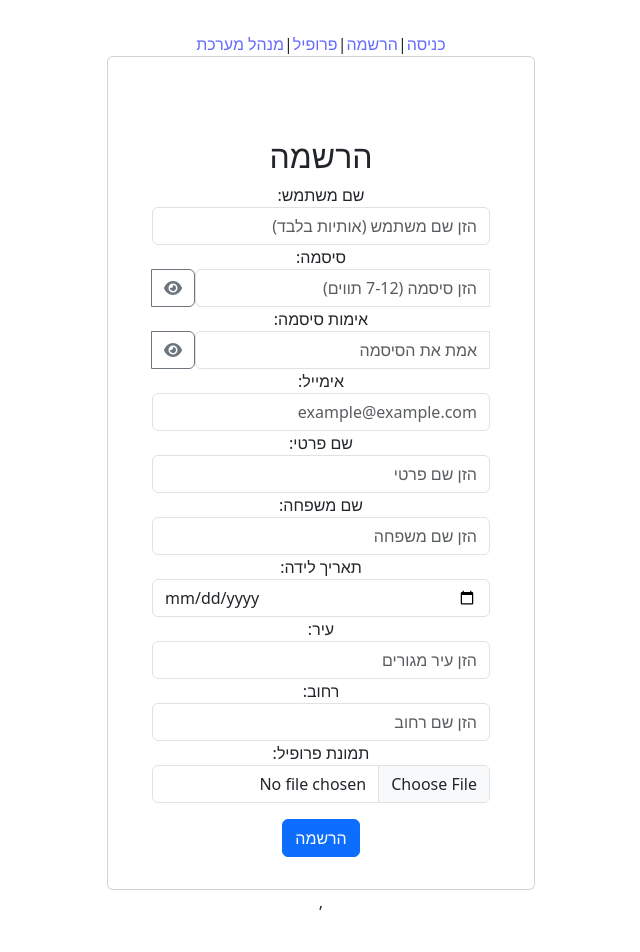
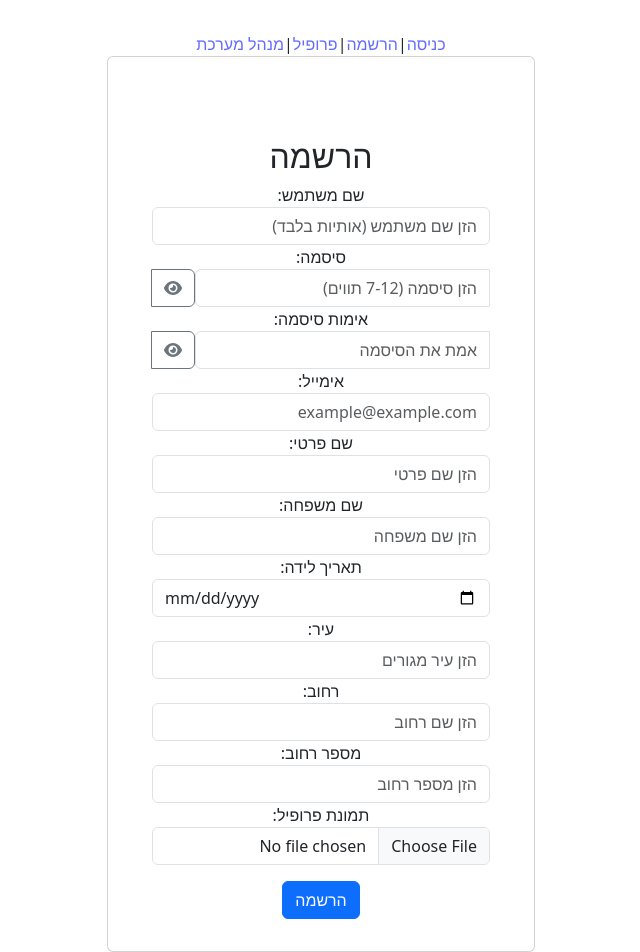
Before and after one commit to litals1379/REACT_HW3, a React (Vite) app: page /register in a window 1280 px wide. Shown: the top 952 px of the page, without its empty margins (319-959 px from the left). Built offline with nearby package versions, Linux system fonts and the light colour scheme.

Commit message:
adding street number

```diff
--- a/src/Pages/Login.jsx
+++ b/src/Pages/Login.jsx
@@ -3,16 +3,16 @@ import { useNavigate } from "react-router-dom";
 
 export default function Login() {
   const navigate = useNavigate();
-  const [credentials, setCredentials] = useState({ username: '', password: '' });
+  const [userDetails, setUserDetails] = useState({ username: '', password: '' });
 
   const handleChange = (e) => {
     const { name, value } = e.target;
-    setCredentials({ ...credentials, [name]: value });
+    setUserDetails({ ...userDetails, [name]: value });
   };
 
   const loginUser = () => {
     const users = JSON.parse(localStorage.getItem('users')) || [];
-    const user = users.find(user => user.username === credentials.username && user.password === credentials.password);
+    const user = users.find(user => user.username === userDetails.username && user.password === userDetails.password);
 
     if (user) {
       sessionStorage.setItem('loggedUser', JSON.stringify(user));
--- a/src/Pages/Register.jsx
+++ b/src/Pages/Register.jsx
@@ -15,6 +15,7 @@ export default function Register() {
     birthDate: '',
     city: '',
     street: '',
+    street_number: '',
     profileImage: null,
   });
   const [errors, setErrors] = useState({});
@@ -63,6 +64,9 @@ export default function Register() {
     }
     if (!formData.street) {
       newErrors.street = 'רחוב הוא שדה חובה.';
+    }
+    if (!formData.street_number) {
+      newErrors.street_number = 'מספר רחוב הוא שדה חובה.';
     }
 
     setErrors(newErrors);
@@ -223,6 +227,17 @@ export default function Register() {
         />
         {errors.street && <div className="text-danger">{errors.street}</div>}
 
+        <label>מספר רחוב:</label>
+        <input
+          type="number"
+          name="street_number"
+          value={formData.street}
+          onChange={handleChange}
+          placeholder="הזן מספר רחוב"
+          className="form-control"
+        />
+        {errors.street && <div className="text-danger">{errors.street}</div>}
+
         <label>תמונת פרופיל:</label>
         <input
           type="file"
```
